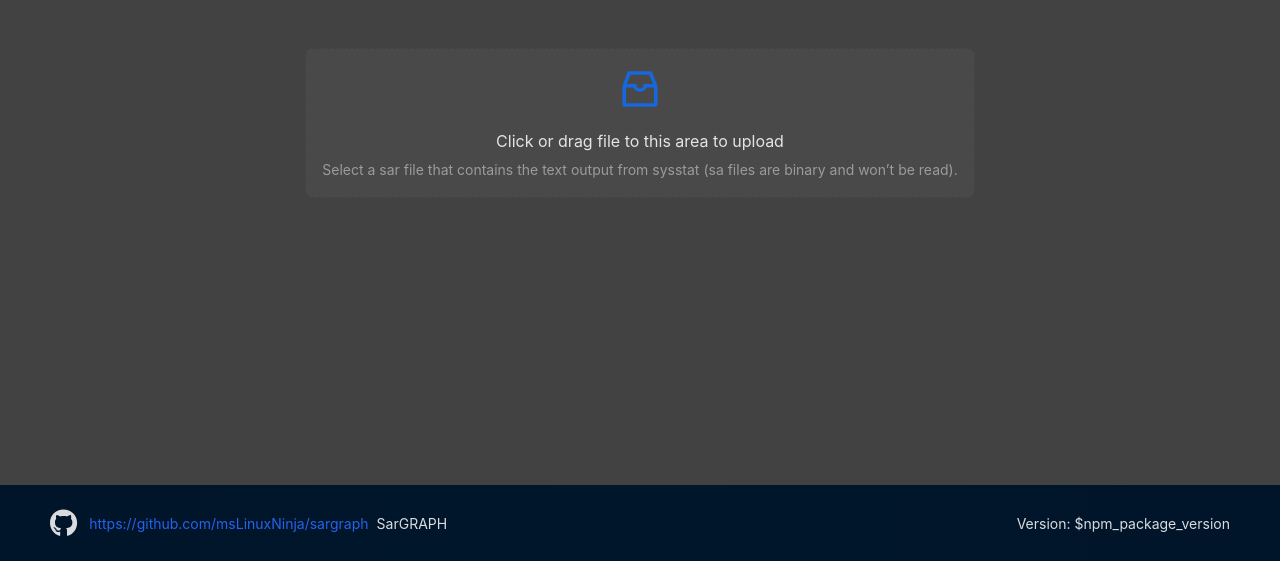
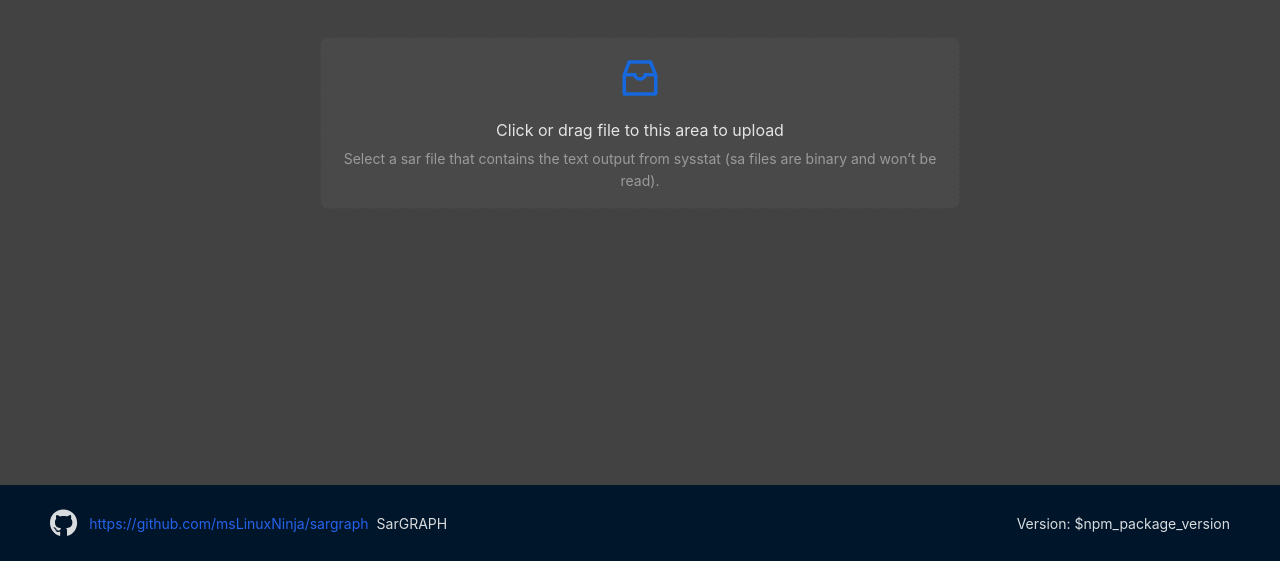
Before and after one commit to msLinuxNinja/sargraph, a React (Create React App) app: page / in a window 1280 px wide. Shown: the part 239-800 px from the top of the page. Built offline with nearby package versions, Linux system fonts and the light colour scheme.

Commit message:
fix charts not resizing properly on screen size change

```diff
--- a/package.json
+++ b/package.json
@@ -16,10 +16,10 @@
     "@types/node": "^16.11.64",
     "@types/react": "^18.0.21",
     "@types/react-dom": "^18.0.6",
-    "antd": "^5.1.6",
+    "antd": "^5.3.1",
     "chart.js": "^4.0.1",
     "react": "^18.2.0",
-    "react-chartjs-2": "^5.0.1",
+    "react-chartjs-2": "^5.2.0",
     "react-dom": "^18.2.0",
     "react-router-dom": "^6.4.3",
     "react-scripts": "5.0.1",
--- a/src/Components/Atoms/DropBox.js
+++ b/src/Components/Atoms/DropBox.js
@@ -48,7 +48,7 @@ export function DropBox() {
 
 
   return (
-    <div>
+    <div className="w-1/2 m-auto content-center ">
       <Dragger {...props}>
         <p className="ant-upload-drag-icon">
           <InboxOutlined />
--- a/src/Components/Molecules/ChartContainer.js
+++ b/src/Components/Molecules/ChartContainer.js
@@ -1,7 +1,7 @@
 export default function ChartContainer({ children }) {
 
   return (
-    <div className=" w-5/6 m-auto overflow-y-auto overflow-x-hidden">
+    <div className="h-screen w-5/6 m-auto overflow-y-auto overflow-x-hidden relative">
       {children}
     </div>
   );
--- a/src/Components/Molecules/TabsContainer.js
+++ b/src/Components/Molecules/TabsContainer.js
@@ -6,5 +6,3 @@ export default function TabsContainer({ children }) {
     </div>
   );
 }
-
-// style={containerStyles}
--- a/src/Components/Organisms/CpuChart.js
+++ b/src/Components/Organisms/CpuChart.js
@@ -206,12 +206,10 @@ export default function CpuChart() {
           responsive: true,
           min: 0,
         },
-
         x: {
           ticks: {
             color: "rgba(180, 180, 180, 1)",
           },
-
           grid: {
             color: "rgba(0, 0, 0, 0.05)",
           }
--- a/src/Components/Organisms/MemoryChart.js
+++ b/src/Components/Organisms/MemoryChart.js
@@ -1,4 +1,4 @@
-import { useMemo, useRef } from "react";
+import { useEffect, useMemo, useRef } from "react";
 import { useDataContext } from "../Contexts/DataContext";
 
 
@@ -140,6 +140,7 @@ export default function MemoryChart() {
     return createChartOptions();
   }, []);
 
+
   return (
     <>
       <Chart ref={chartRef} type="line" options={chartOptions} data={chartData} />
--- a/src/pages/index.js
+++ b/src/pages/index.js
@@ -85,11 +85,11 @@ export const HomePage = () => {
     <Space
     direction="vertical"
     className="h-screen w-screen"
-    size={[0, 48]}
+    size={[48, 48]}
     >
       <Layout className="h-screen w-screen">
 
-        <Content style={contentStyle} className="overflow-y-auto relative h-full w-full flex-1 flex justify-center items-center flex-col ">
+        <Content style={contentStyle} className="overflow-y-auto h-full w-full  justify-center items-center flex-col flex">
 
           {!dataLoaded && <DropBox />}
           {isLoading && dataLoaded && <LoadingSpin />}
```
Also changed, not shown: 1 other file (tests, documents, lock files or other folders).
